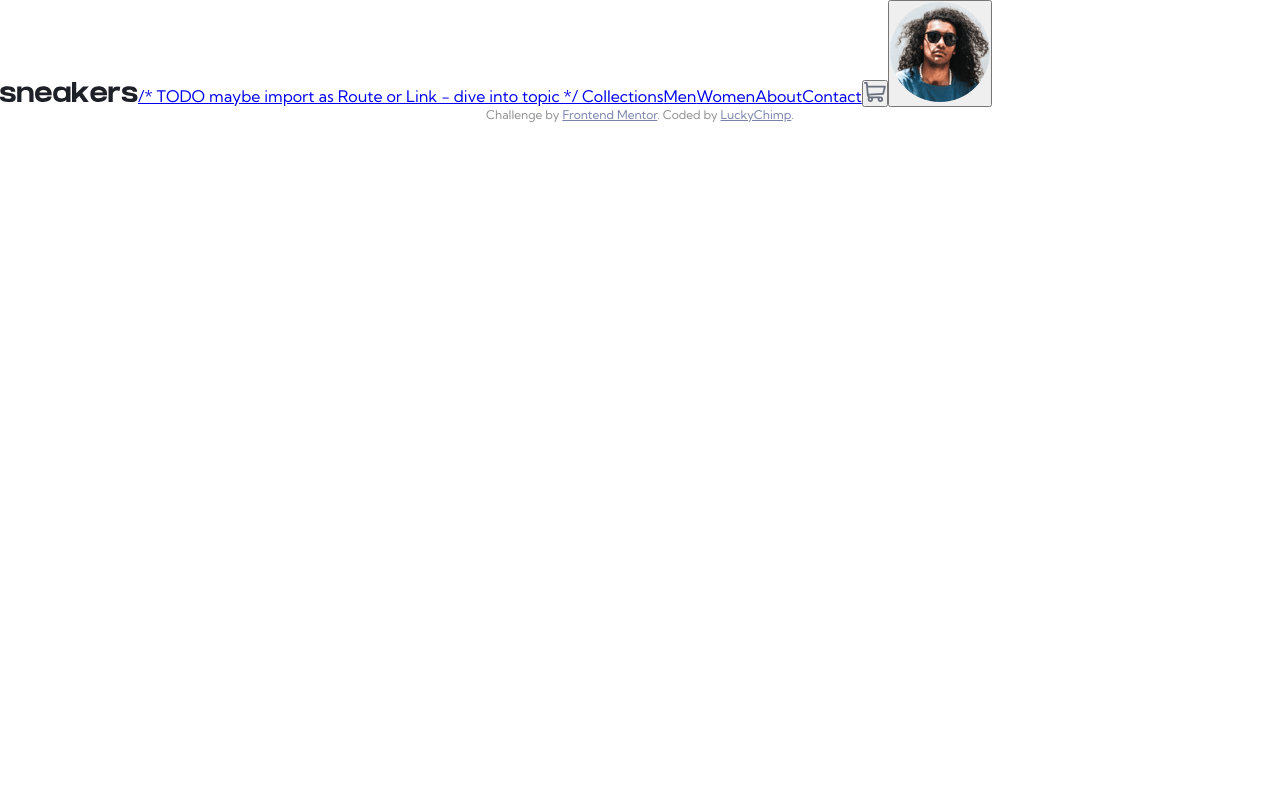
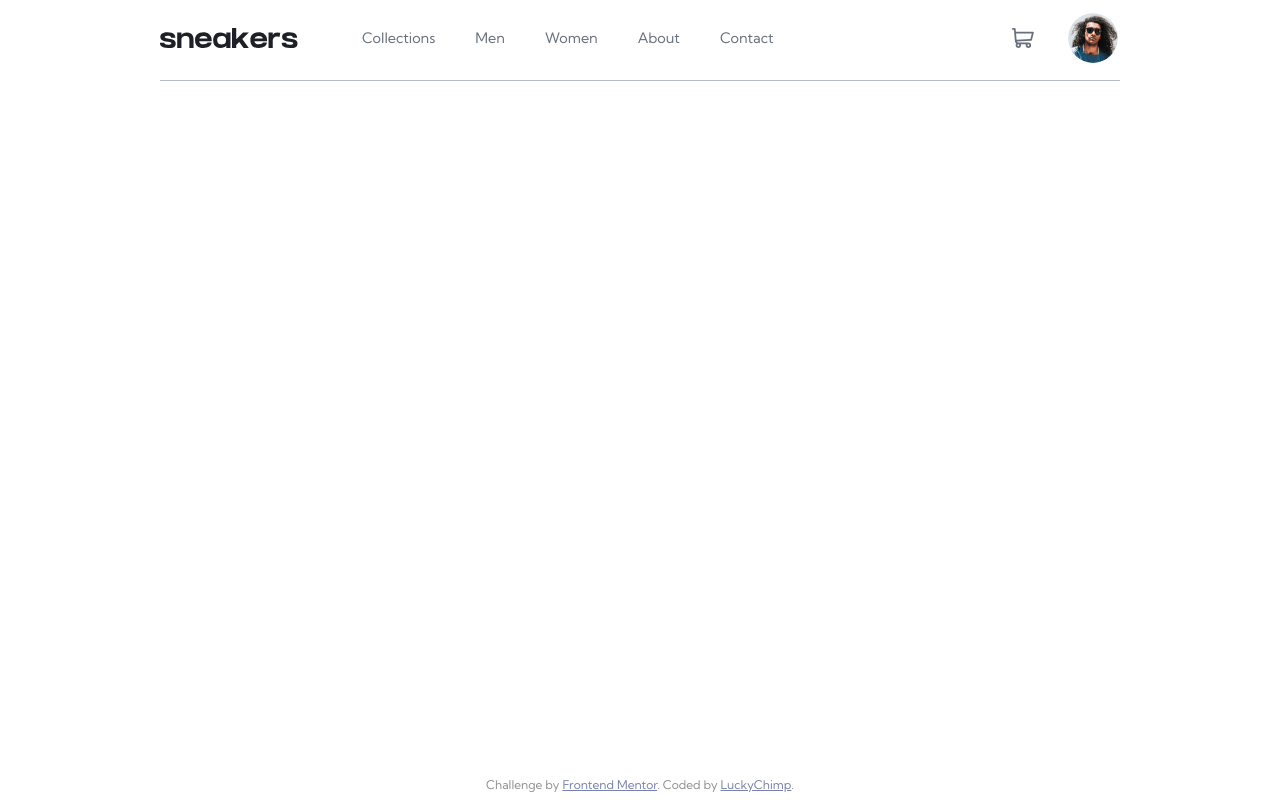
Before and after one commit to LuckyChimp/react-product-page, a React (Create React App) app: page / in a window 1280 px wide. Built offline with nearby package versions, Linux system fonts and the light colour scheme.

Commit message:
Implement complete navbar with styling

```diff
--- a/package.json
+++ b/package.json
@@ -8,6 +8,7 @@
     "@testing-library/user-event": "^13.5.0",
     "react": "^18.2.0",
     "react-dom": "^18.2.0",
+    "react-router-dom": "^6.3.0",
     "react-scripts": "5.0.1",
     "sass": "^1.53.0",
     "web-vitals": "^2.1.4"
--- a/src/App.jsx
+++ b/src/App.jsx
@@ -1,3 +1,4 @@
+import { BrowserRouter as Router } from 'react-router-dom';
 import './App.scss';
 import Navbar from './components/Navbar';
 import Product from './components/Product';
@@ -8,7 +9,7 @@ import Lightbox from './components/Lightbox';
 
 function App() {
   return (
-    <>
+    <Router>
       <Navbar></Navbar>
 
       <Product></Product>
@@ -26,7 +27,7 @@ function App() {
       <CartPopup></CartPopup>
 
       <Lightbox></Lightbox>
-    </>
+    </Router>
   );
 }
 
--- a/src/App.scss
+++ b/src/App.scss
@@ -7,11 +7,21 @@
 	font-family: 'Kumbh Sans', sans-serif;
 }
 
+button {
+	border: none;
+	background-color: transparent;
+	cursor: pointer;
+}
+
 body {
 	font-size: 16px;
+	padding: 0 10rem;
 
 	footer {
-    padding-bottom: 0.5rem;
+		width: 400px;
+		position: absolute;
+		bottom: 0.5em;
+		left: calc(50% - (400px / 2));
 
 		.attribution {
 			text-align: center;
--- a/src/components/Navbar.jsx
+++ b/src/components/Navbar.jsx
@@ -1,33 +1,44 @@
+import { NavLink } from 'react-router-dom';
 import './Navbar.scss';
 import CompanyLogo from '../assets/images/logo.svg';
-import CartIcon from '../assets/images/icon-cart.svg';
+import CartIcon from './icons/CartIcon';
 import Avatar from '../assets/images/image-avatar.png';
 
 const Navbar = () => {
 	return (
 		<nav>
+			<div className='nav-left-container'>
+				<NavLink to='/'>
 					<img src={CompanyLogo} alt='sneakers logo' className='nav-logo' />
-      <a href='/' className='nav-collections'>
-        /* TODO maybe import as Route or Link - dive into topic */ Collections
-      </a>
-      <a href='/' className='nav-men'>
+				</NavLink>
+
+				<div className='nav-links'>
+					<NavLink to='/' className='nav-link nav-link-collections'>
+						Collections
+					</NavLink>
+					<NavLink to='/' className='nav-link nav-link-men'>
 						Men
-      </a>
-      <a href='/' className='nav-women'>
+					</NavLink>
+					<NavLink to='/' className='nav-link nav-link-women'>
 						Women
-      </a>
-      <a href='/' className='nav-about'>
+					</NavLink>
+					<NavLink to='/' className='nav-link nav-link-about'>
 						About
-      </a>
-      <a href='/' className='nav-contact'>
+					</NavLink>
+					<NavLink to='/' className='nav-link nav-link-contact'>
 						Contact
-      </a>
+					</NavLink>
+				</div>
+			</div>
+
+			<div className='nav-right-container'>
 				<button className='nav-shopping-cart'>
-        <img src={CartIcon} alt='icon from a shopping cart' className='nav-shopping-cart-icon' />
+					<CartIcon className='nav-shopping-cart-icon'></CartIcon>
 				</button>
 				<button className='nav-profile'>
 					<img src={Avatar} alt='user avatar' className='nav-profile-avatar' />
 				</button>
+			</div>
 		</nav>
 	);
 };
--- a/src/components/Navbar.scss
+++ b/src/components/Navbar.scss
@@ -3,4 +3,71 @@
 // use variables like this: "color: variables.$clr_prim;"
 
 nav {
+	display: flex;
+	flex-flow: row nowrap;
+	justify-content: space-between;
+	align-items: center;
+	border-bottom: 1px solid variables.$clr_neut_grayBlue;
+
+	* {
+		transition: all 200ms ease-in-out;
+	}
+
+	.nav-left-container {
+		display: flex;
+		flex-flow: row nowrap;
+		justify-content: space-between;
+		align-items: center;
+
+		.nav-links {
+			display: flex;
+			flex-flow: row nowrap;
+			justify-content: space-between;
+			align-items: center;
+			margin-left: 4rem;
+
+			.nav-link {
+				padding: 2em 0;
+				color: variables.$clr_neut_daGrayBlue;
+				text-decoration: none;
+				font-size: 0.9em;
+				border-bottom: 4px solid transparent;
+
+				&:hover {
+					border-bottom: 4px solid variables.$clr_prim_orange;
+					color: variables.$clr_neut_daBlue;
+				}
+
+				&:not(:last-child) {
+					margin-right: 2.5rem;
+				}
+			}
+		}
+	}
+
+	.nav-right-container {
+		display: flex;
+		flex-flow: row nowrap;
+		justify-content: space-between;
+		align-items: center;
+
+		.nav-shopping-cart-icon {
+			&:hover * {
+				fill: variables.$clr_neut_daBlue;
+			}
+		}
+
+		.nav-profile-avatar {
+			box-sizing: content-box;
+			width: 50px;
+			height: 50px;
+			margin-left: 2rem;
+			border: 2px solid transparent;
+			border-radius: 50%;
+
+			&:hover {
+				border: 2px solid variables.$clr_prim_orange;
+			}
+		}
+	}
 }
--- /dev/null
+++ b/src/components/icons/CartIcon.jsx
@@ -0,0 +1,13 @@
+const CartIcon = ({ className }) => {
+	return (
+		<svg className={className} width='22' height='20' xmlns='http://www.w3.org/2000/svg'>
+			<path
+				d='M20.925 3.641H3.863L3.61.816A.896.896 0 0 0 2.717 0H.897a.896.896 0 1 0 0 1.792h1l1.031 11.483c.073.828.52 1.726 1.291 2.336C2.83 17.385 4.099 20 6.359 20c1.875 0 3.197-1.87 2.554-3.642h4.905c-.642 1.77.677 3.642 2.555 3.642a2.72 2.72 0 0 0 2.717-2.717 2.72 2.72 0 0 0-2.717-2.717H6.365c-.681 0-1.274-.41-1.53-1.009l14.321-.842a.896.896 0 0 0 .817-.677l1.821-7.283a.897.897 0 0 0-.87-1.114ZM6.358 18.208a.926.926 0 0 1 0-1.85.926.926 0 0 1 0 1.85Zm10.015 0a.926.926 0 0 1 0-1.85.926.926 0 0 1 0 1.85Zm2.021-7.243-13.8.81-.57-6.341h15.753l-1.383 5.53Z'
+				fill='#69707D'
+				fillRule='nonzero'
+			/>
+		</svg>
+	);
+};
+
+export default CartIcon;
```
Also changed, not shown: src/assets/images/icon-cart.svg (deleted), 1 other file (tests, documents, lock files or other folders). Lines whose indentation alone changed are shown as unchanged.
